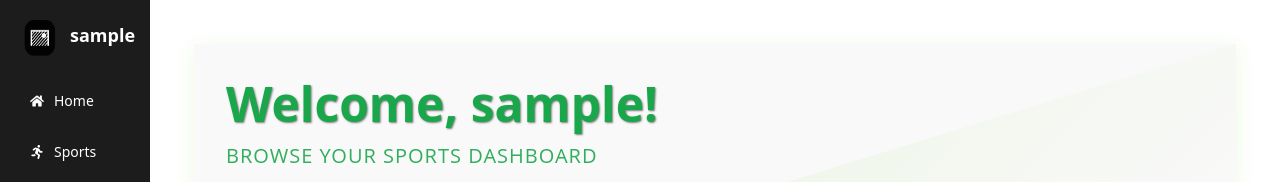
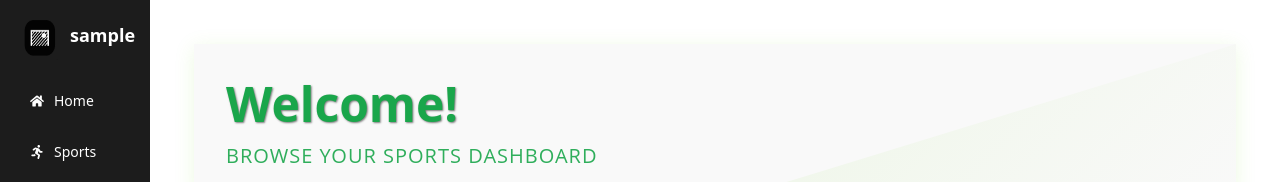
Before and after one commit to aniketmohanty82/Sportify, a React (Create React App) app in the folder client/: page /sports in a window 1280 px wide. Shown: the top 182 px of the page. Built offline with nearby package versions, Linux system fonts and the light colour scheme; no server answers; sample sign-in values are in the browser's storage.

Commit message:
ucl extra + no username

```diff
--- a/client/src/pages/Sports.js
+++ b/client/src/pages/Sports.js
@@ -307,7 +307,7 @@ function Sports() {
                   textShadow: '1px 1px 2px rgba(0,0,0,0.5)',
                 }}
               >
-                Welcome, {username}!
+                Welcome!
               </Typography>
               <Typography
                 variant="h6"
```
Also changed, not shown: 1 other file (tests, documents, lock files or other folders).
